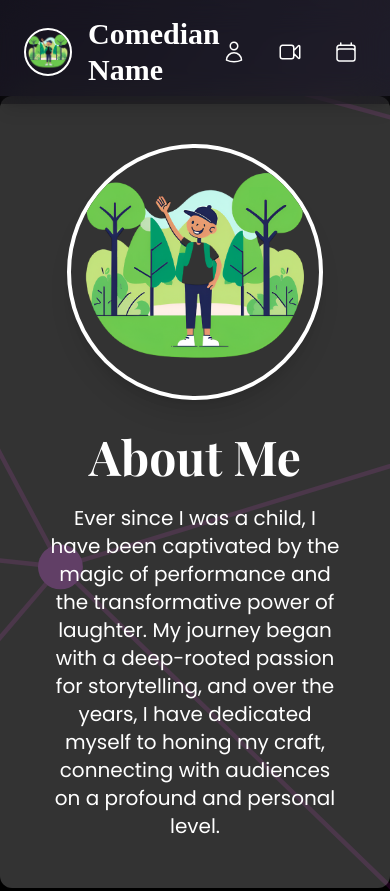
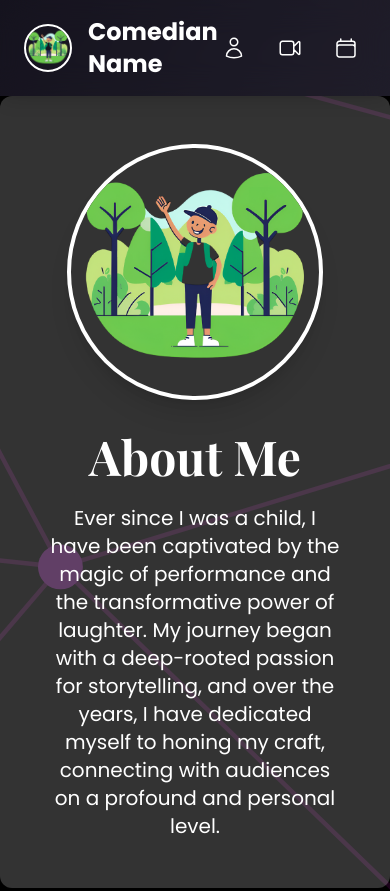
Before and after one commit to WuTangLan1/Sample-Comedy-Profile-1, a Next.js app: page / in a window 390 px wide. Shown: the top 891 px of the page. Built offline with nearby package versions, Linux system fonts and the light colour scheme.

Commit message:
improved responsive design for header

```diff
--- a/src/components/Header.tsx
+++ b/src/components/Header.tsx
@@ -1,34 +1,56 @@
 // src/components/Header.tsx
+
+// src/components/Header.tsx
+import { useState } from "react";
+import { motion, animate } from "framer-motion";
 import { UserIcon, VideoCameraIcon, CalendarIcon } from "@heroicons/react/24/outline";
 const Header = ({ aboutRef, clipsRef, eventsRef }: { aboutRef: React.RefObject<HTMLElement | null>; clipsRef: React.RefObject<HTMLElement | null>; eventsRef: React.RefObject<HTMLElement | null>; }) => {
-  const scrollToSection = (ref: React.RefObject<HTMLElement | null>) => {
-    ref.current?.scrollIntoView({ behavior: "smooth" });
+  const [activeNav, setActiveNav] = useState("");
+  const scrollToSection = (ref: React.RefObject<HTMLElement | null>, nav: string) => {
+    if (ref.current) {
+      const targetY = ref.current.getBoundingClientRect().top + window.scrollY;
+      animate(window.scrollY, targetY, {
+        duration: 0.8,
+        ease: [0.43, 0.13, 0.23, 0.96],
+        onUpdate: (value) => window.scrollTo(0, value)
+      });
+      setActiveNav(nav);
+    }
   };
   return (
     <header className="fixed top-0 w-full backdrop-filter backdrop-blur-lg bg-black/30 shadow-lg z-50">
       <nav className="container mx-auto flex justify-between items-center py-4 px-6">
         <div className="flex items-center space-x-4">
           <img src="/images/profile_photos/profile5.png" alt="Profile" className="w-12 h-12 rounded-full border-2 border-white" />
-          <div className="text-3xl font-bold font-[PlayfairDisplay] text-white">Comedian Name</div>
+          <div className="text-2xl sm:text-3xl font-bold font-[Poppins] text-white">Comedian Name</div>
         </div>
         <ul className="flex space-x-6">
           <li>
-            <button onClick={() => scrollToSection(aboutRef)} className="flex items-center space-x-2 text-lg font-medium text-white transition duration-300 focus:outline-none">
+            <div className="relative">
+              <motion.button onClick={() => scrollToSection(aboutRef, "about")} whileHover={{ scale: 1.05 }} className="flex items-center space-x-2 text-lg font-medium text-white transition duration-300 focus:outline-none">
                 <UserIcon className="h-6 w-6" />
                 <span className="hidden sm:inline">About Me</span>
-            </button>
+              </motion.button>
+              {activeNav === "about" && <motion.div layout className="absolute bottom-0 left-0 h-1 bg-yellow-400 w-full" />}
+            </div>
           </li>
           <li>
-            <button onClick={() => scrollToSection(clipsRef)} className="flex items-center space-x-2 text-lg font-medium text-white transition duration-300 focus:outline-none">
+            <div className="relative">
+              <motion.button onClick={() => scrollToSection(clipsRef, "clips")} whileHover={{ scale: 1.05 }} className="flex items-center space-x-2 text-lg font-medium text-white transition duration-300 focus:outline-none">
                 <VideoCameraIcon className="h-6 w-6" />
                 <span className="hidden sm:inline">Some Clips</span>
-            </button>
+              </motion.button>
+              {activeNav === "clips" && <motion.div layout className="absolute bottom-0 left-0 h-1 bg-yellow-400 w-full" />}
+            </div>
           </li>
           <li>
-            <button onClick={() => scrollToSection(eventsRef)} className="flex items-center space-x-2 text-lg font-medium text-white transition duration-300 focus:outline-none">
+            <div className="relative">
+              <motion.button onClick={() => scrollToSection(eventsRef, "events")} whileHover={{ scale: 1.05 }} className="flex items-center space-x-2 text-lg font-medium text-white transition duration-300 focus:outline-none">
                 <CalendarIcon className="h-6 w-6" />
                 <span className="hidden sm:inline">Upcoming Events</span>
-            </button>
+              </motion.button>
+              {activeNav === "events" && <motion.div layout className="absolute bottom-0 left-0 h-1 bg-yellow-400 w-full" />}
+            </div>
           </li>
         </ul>
       </nav>
```
Lines whose indentation alone changed are shown as unchanged.
